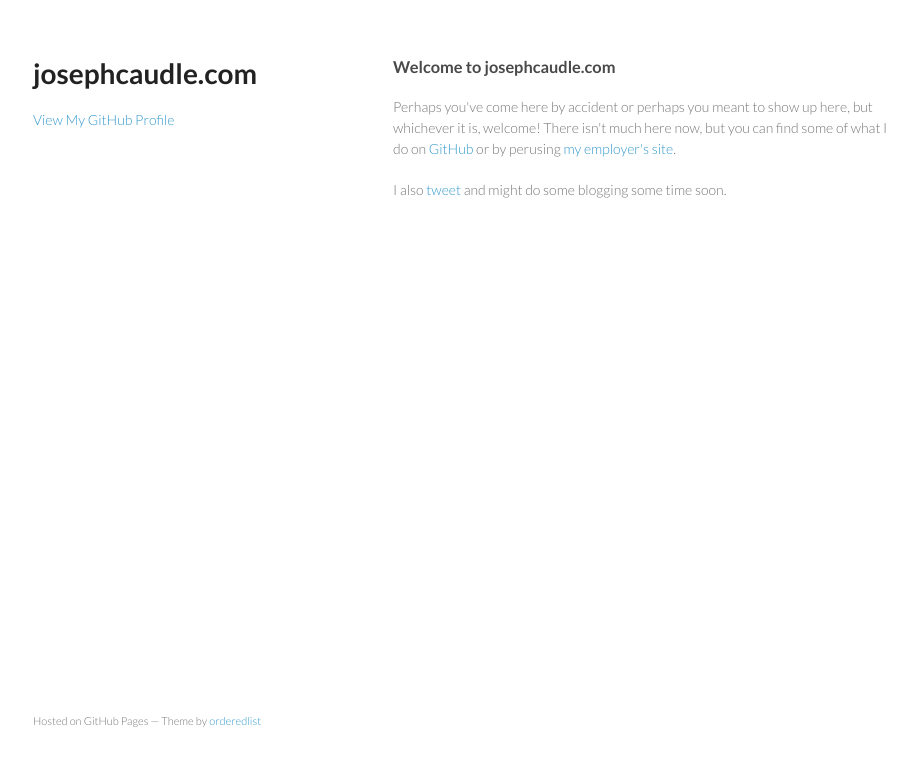
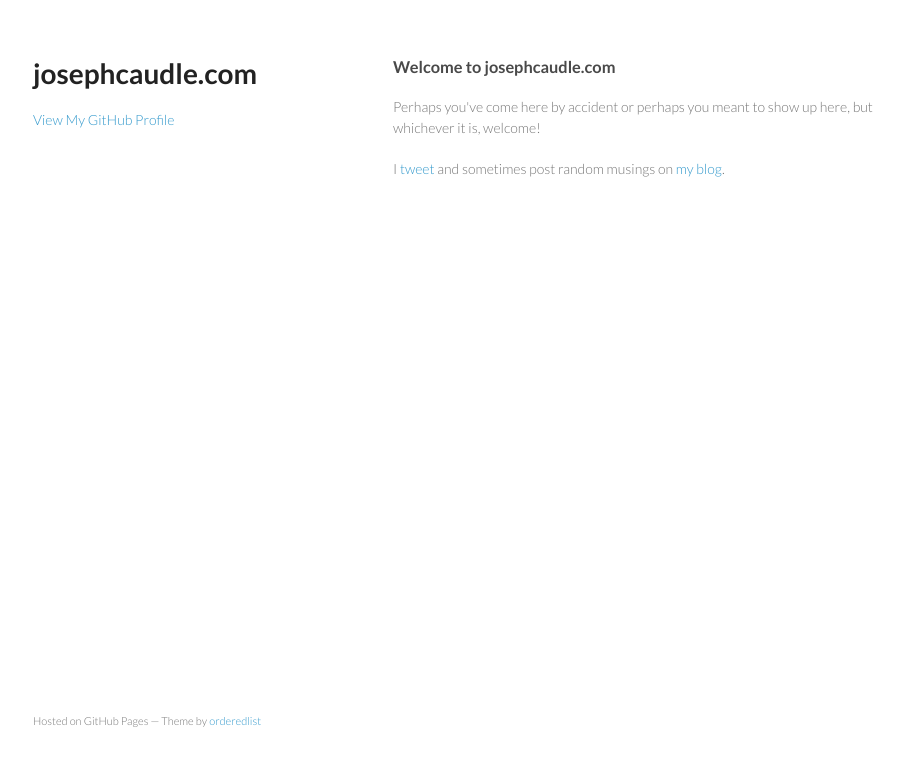
Before and after one commit to jcaudle/jcaudle.github.com, a plain HTML site: page index.html in a window 1280 px wide. Shown: the whole page, without its empty margins (177-1094 px from the left). Drawn offline with Linux system fonts and the light colour scheme.

Commit message:
Add blog link

```diff
--- a/index.html
+++ b/index.html
@@ -25,9 +25,9 @@
       <section>
         <h3>Welcome to josephcaudle.com</h3>
 
-<p>Perhaps you've come here by accident or perhaps you meant to show up here, but whichever it is, welcome! There isn't much here now, but you can find some of what I do on <a href="http://github.com/jcaudle">GitHub</a> or by perusing <a href="http://www.squaremouth.com">my employer's site</a>.</p>
+<p>Perhaps you've come here by accident or perhaps you meant to show up here, but whichever it is, welcome!</p>
 
-<p>I also <a href="http://twitter.com/josephcaudle">tweet</a> and might do some blogging some time soon.</p>
+<p>I <a href="http://twitter.com/josephcaudle">tweet</a> and sometimes post random musings on <a href="http://blog.josephcaudle.com">my blog</a>.</p>
       </section>
       <footer>
         <p><small>Hosted on GitHub Pages &mdash; Theme by <a href="https://github.com/orderedlist">orderedlist</a></small></p>
```
